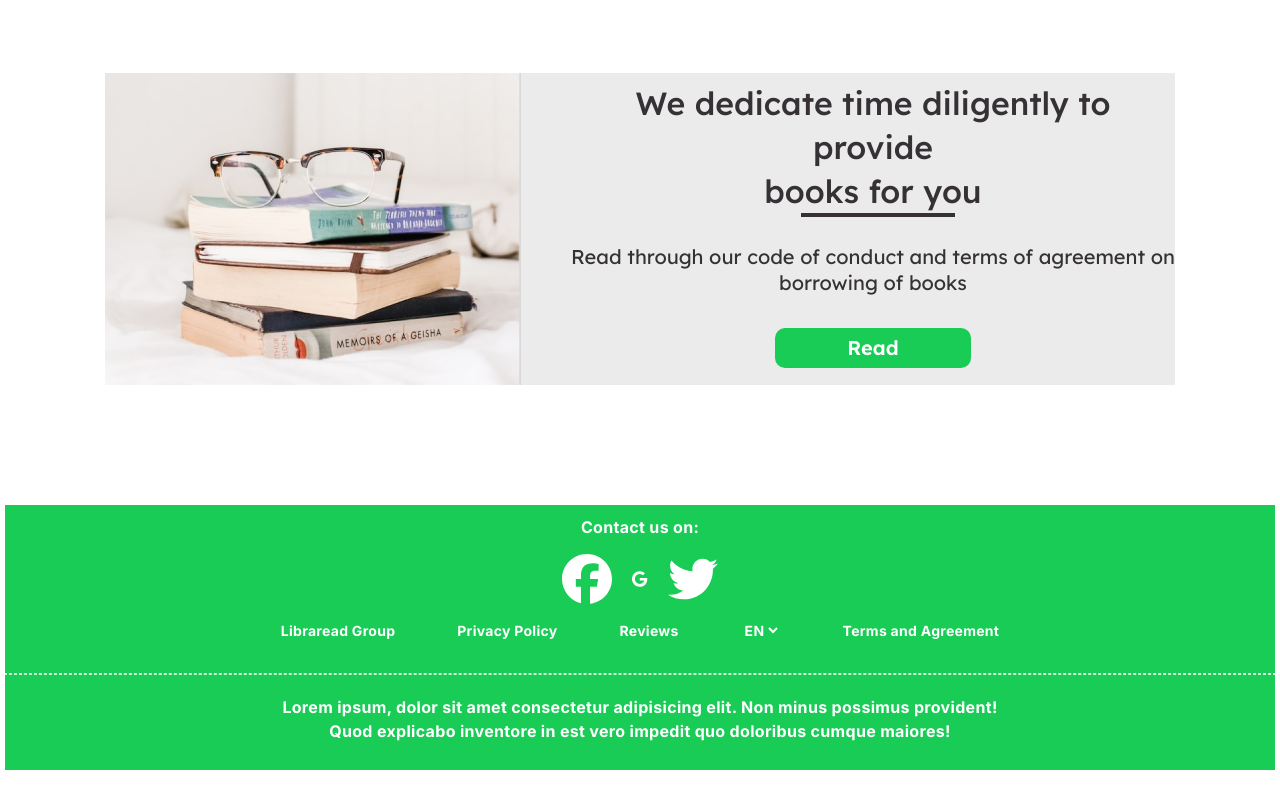
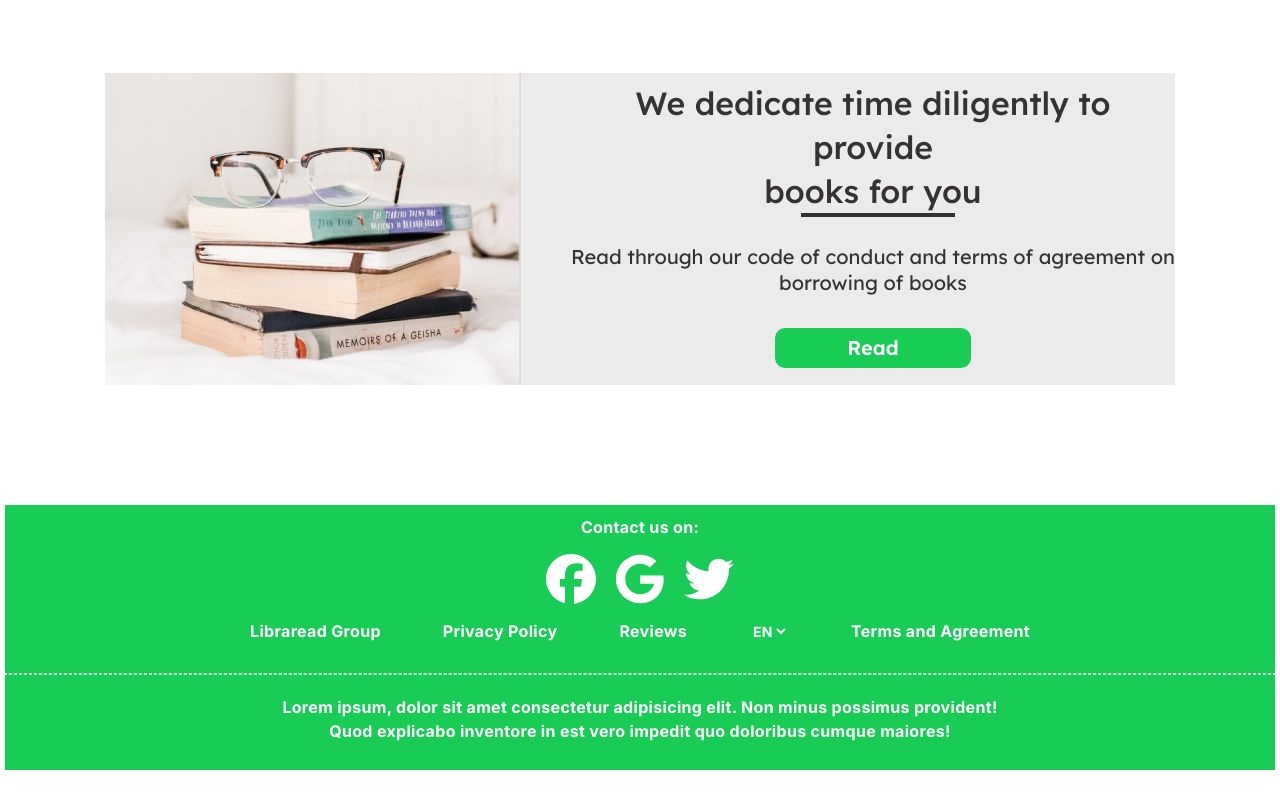
Before and after one commit to Nifix001/Libra, a React (Create React App) app: page /services/others/footer in a window 1280 px wide. Shown: the part 3460-4260 px from the top of the page. Built offline with nearby package versions, Linux system fonts and the light colour scheme.

Commit message:
New commit

```diff
--- a/src/index.css
+++ b/src/index.css
@@ -699,7 +699,7 @@ color: #5E5A5E;
 .footer-d a{
   text-decoration: none;
   font-family: Inter;
-  font-size: 14px;
+  font-size: 16px;
   font-weight: 700;
   line-height: 24px;
   letter-spacing: 0.02em;
--- a/src/pages/footer.js
+++ b/src/pages/footer.js
@@ -1,4 +1,4 @@
-import { NavLink, } from "react-router-dom";
+import { Link, NavLink, } from "react-router-dom";
 import fot from "../images/Rectangle 15.png"
 import { FontAwesomeIcon } from "@fortawesome/react-fontawesome"
 
@@ -18,9 +18,9 @@ export default function Footer() {
         <div className="footer-c">
             <p>Contact us on:</p>
             <div className="socials">
-            <FontAwesomeIcon icon="fa-brands fa-facebook" style={{color: "white", fontSize:"50px"}} />
-            <FontAwesomeIcon icon="fa-brands fa-google" style={{color: "white", fontSize:"50x"}} />
-            <FontAwesomeIcon icon="fa-brands fa-twitter" style={{color: "white", fontSize:"50px"}} />
+            <Link to='/'><FontAwesomeIcon icon="fa-brands fa-facebook" style={{color: "white", fontSize:"50px"}} /></Link>
+            <Link to='/'><FontAwesomeIcon icon="fa-brands fa-google" style={{color: "white", fontSize:"50px"}} /></Link>
+            <Link to='/'><FontAwesomeIcon icon="fa-brands fa-twitter" style={{color: "white", fontSize:"50px"}} /></Link>
             </div>
             <div className="footer-d">
              <NavLink>Libraread Group</NavLink>
```
